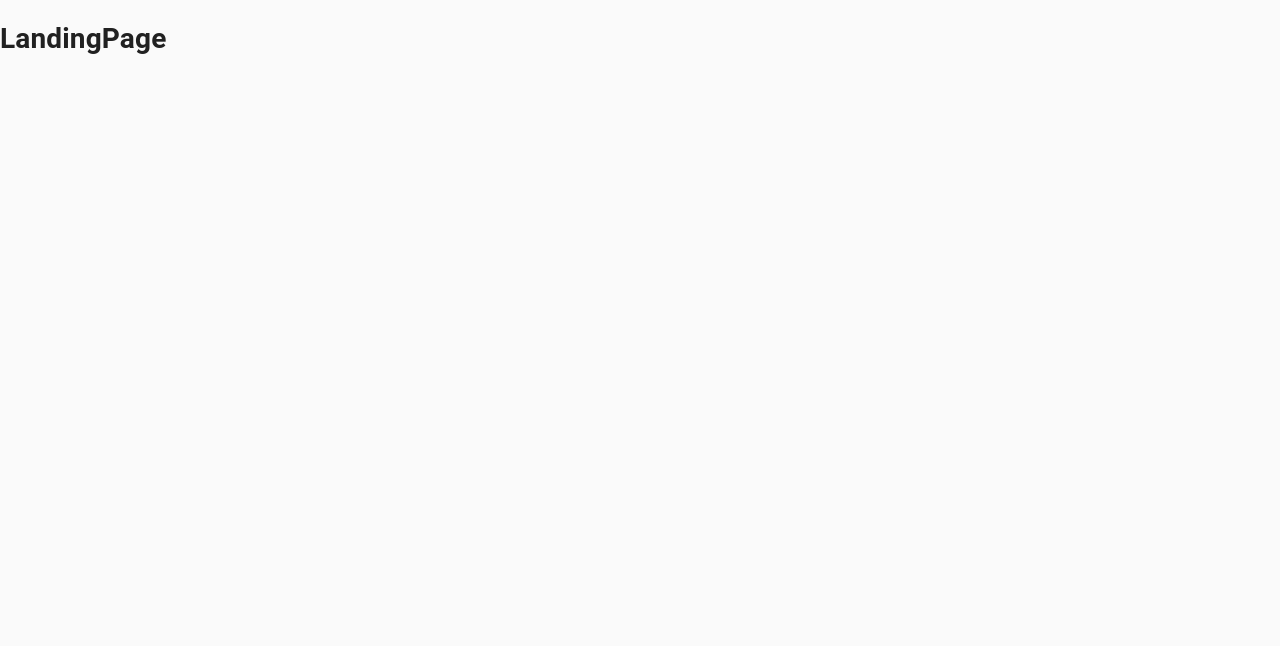
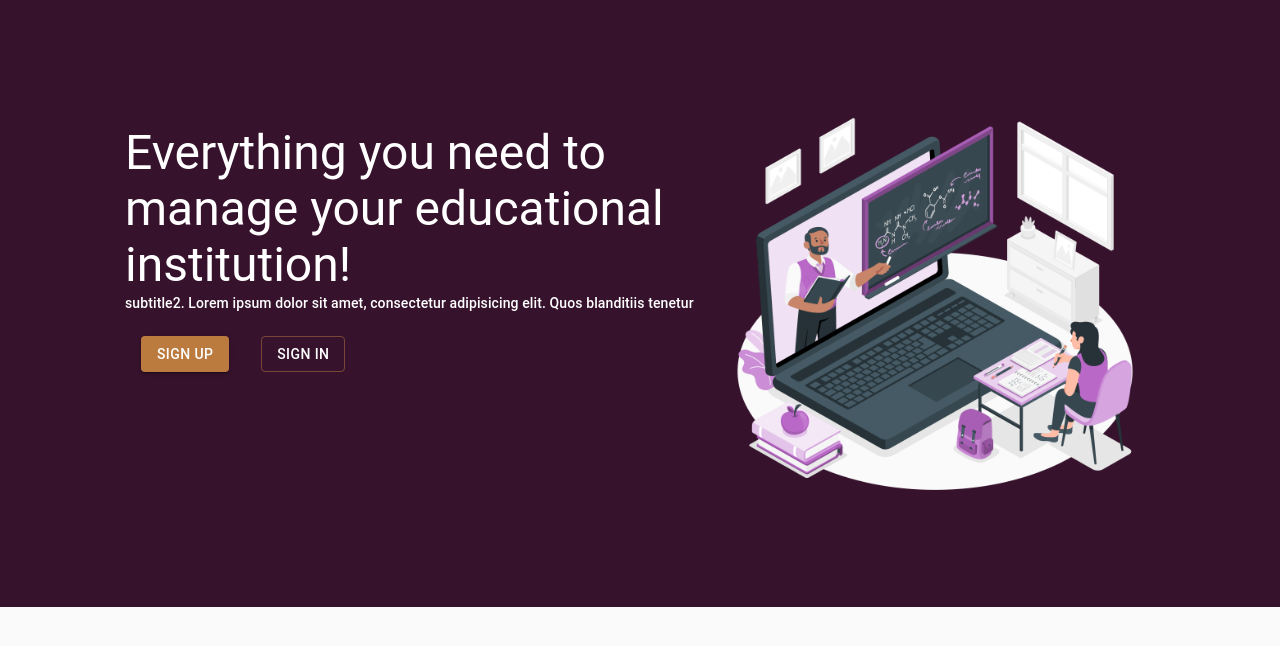
Before and after one commit to palakgupta2712/lms-app-amplify, a React (Create React App) app: page / in a window 1280 px wide. Shown: the top 646 px of the page. Built offline with nearby package versions, Linux system fonts and the light colour scheme.

Commit message:
Landing Page created

```diff
--- a/src/components/LandingPage.js
+++ b/src/components/LandingPage.js
@@ -1,9 +1,65 @@
 import React from "react";
+import { Button, Grid, Typography } from "@material-ui/core";
+import { makeStyles } from "@material-ui/core/styles";
+import learn from "../learn.png";
+import { Link } from "react-router-dom";
+const useStyles = makeStyles((theme) => ({
+  root: {
+    padding: "100px",
+    flexGrow: 1,
+    background: theme.palette.primary.main,
+    color: "white",
+    scrollBehavior: "smooth",
+  },
+  button: {
+    color: "white",
+    margin: theme.spacing(2),
+  },
+  link: {
+    color: "white",
+    textDecoration: "none",
+  },
+}));
 
 function LandingPage() {
+  const classes = useStyles();
+
   return (
     <div>
-      <h1>LandingPage</h1>
+      <Grid container className={classes.root}>
+        <Grid item xs={7} style={{ padding: "25px" }}>
+          <Typography variant="h3">
+            {" "}
+            Everything you need to manage your educational institution!
+          </Typography>
+          <Typography variant="subtitle2" gutterBottom>
+            {" "}
+            subtitle2. Lorem ipsum dolor sit amet, consectetur adipisicing elit.
+            Quos blanditiis tenetur
+          </Typography>
+          <Button
+            variant="contained"
+            color="secondary"
+            className={classes.button}
+          >
+            <Link to="/signup" className={classes.link}>
+              Sign Up
+            </Link>
+          </Button>
+          <Button
+            variant="outlined"
+            color="secondary"
+            className={classes.button}
+          >
+            <Link to="/signin" className={classes.link}>
+              Sign In
+            </Link>
+          </Button>
+        </Grid>
+        <Grid item xs={5}>
+          <img src={learn} alt="error-404" width="410px" height="402px" />
+        </Grid>
+      </Grid>
     </div>
   );
 }
```
Also changed, not shown: src/learn.png (added).
